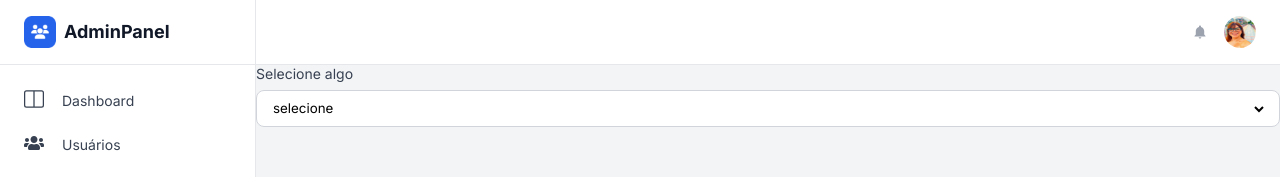
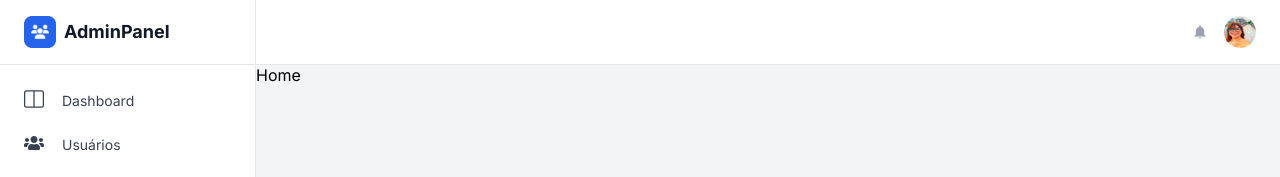
Before and after one commit to BencWislla/Page-User-Management, a React (Create React App) app: page / in a window 1280 px wide. Shown: the top 177 px of the page. Built offline with nearby package versions, Linux system fonts and the light colour scheme; the HTML template or start-up script is replaced by a standard one.

Commit message:
Change Home

```diff
--- a/src/components/ui/Select/index.jsx
+++ b/src/components/ui/Select/index.jsx
@@ -1,4 +1,3 @@
-import { IoIosArrowDown } from "react-icons/io";
 import { Container, LabelContainer, SelectContainer } from "./styles";
 
 export function Select({
--- a/src/pages/Home/index.jsx
+++ b/src/pages/Home/index.jsx
@@ -1,13 +1,4 @@
-import { Select } from "../../components/ui/Select";
-
 function Home() {
-  return (
-    <Select
-      title={"Selecione algo"}
-      textOne={"selecione"}
-      textTwo={"dev"}
-      nameText={"selecione"}
-    />
-  );
+  return <div>Home</div>;
 }
 export default Home;
```
